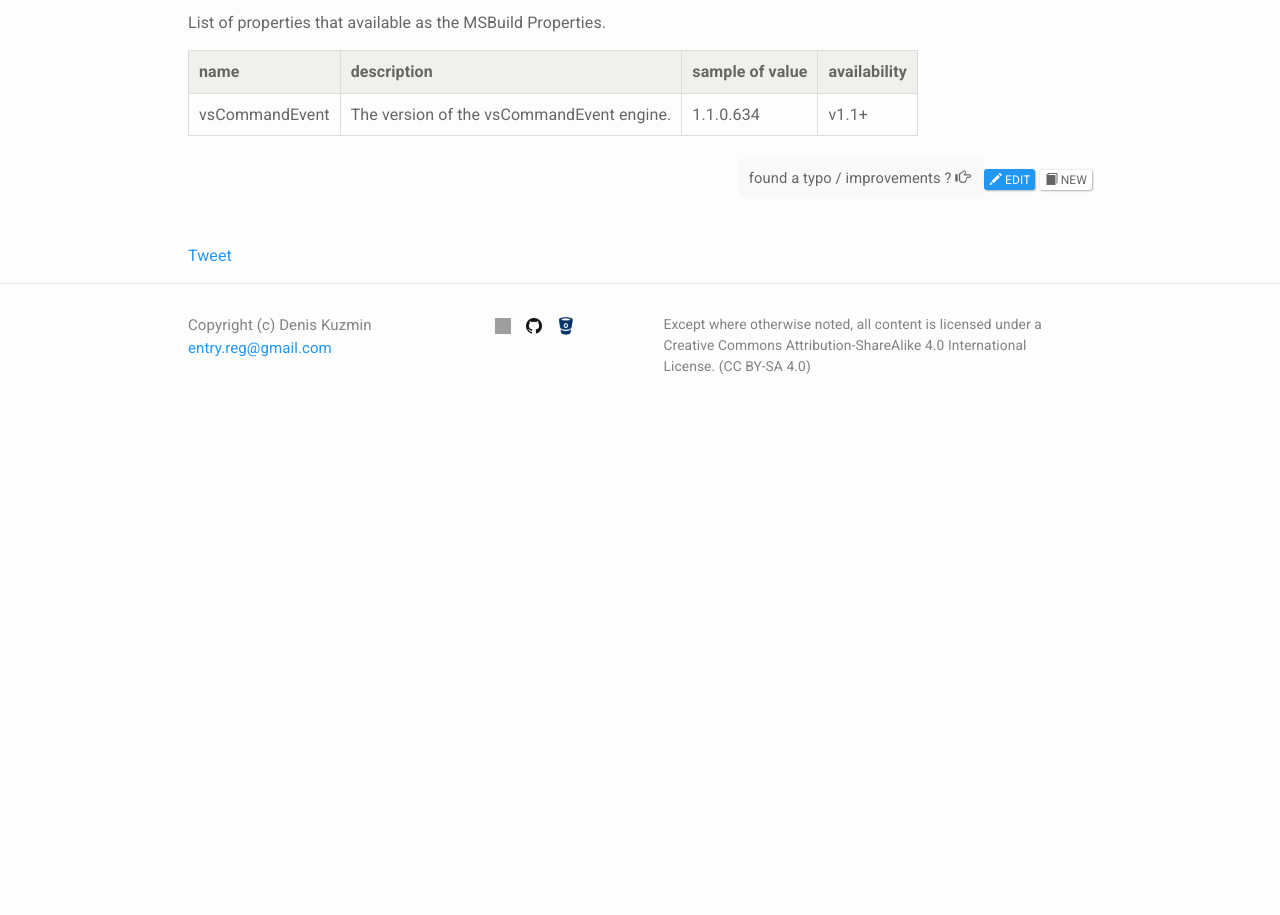
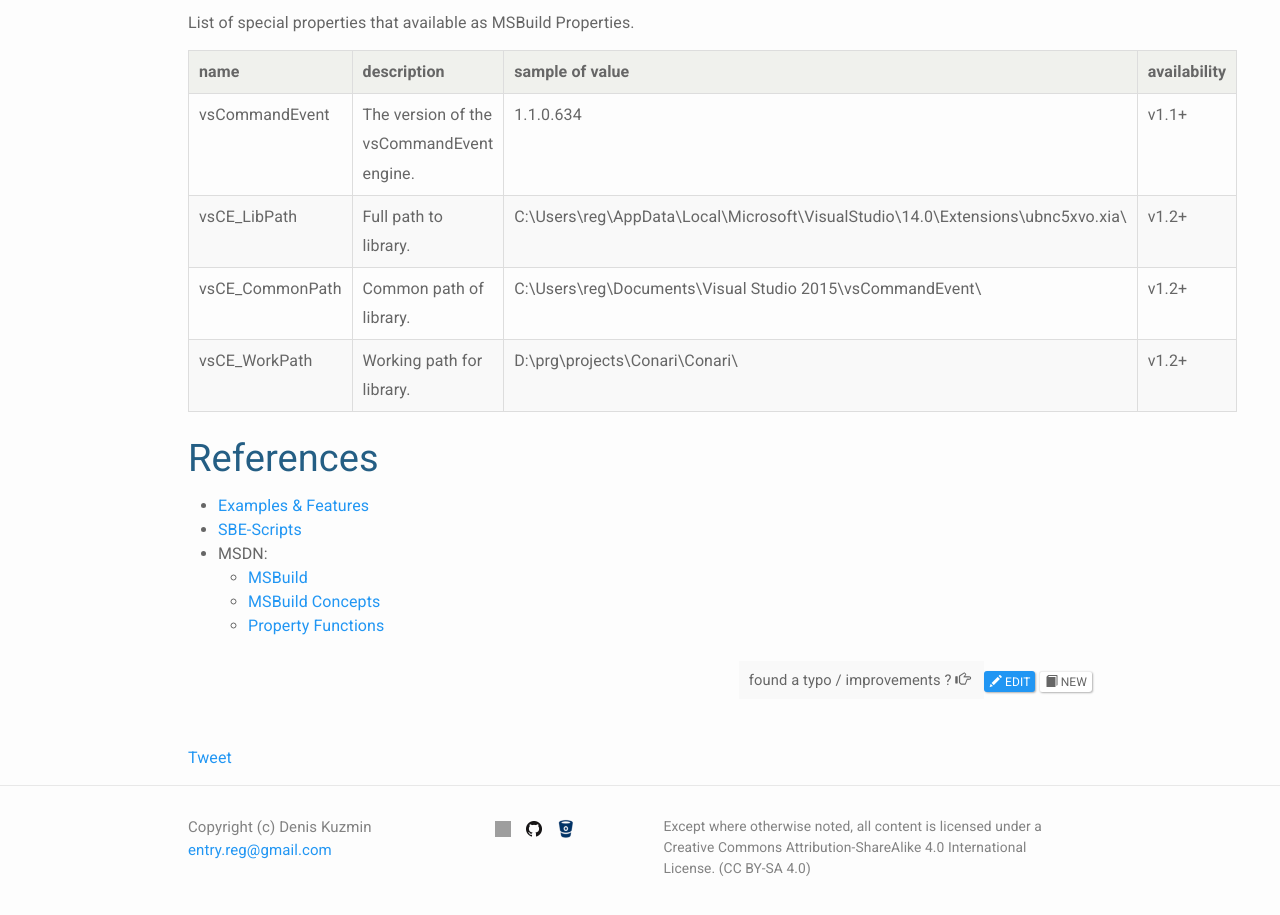
Before and after one commit to 3F/web.vsCE, a Jekyll site: the page built from _doc/Scripts/MSBuild.md, in a window 1280 px wide and 1239 px high. Shown: the part 300-1215 px from the top of the window. Built offline with Jekyll 4.4.1, drawn with Linux system fonts in a browser that asks for light colours; nearby versions of some CDN libraries; comment, search, counter and statistics services are not loaded; some of the changed text lies outside the part shown; grey boxes are pictures that could not be loaded.

Commit message:
link to v1.2.0

```diff
--- a/_config.yml
+++ b/_config.yml
@@ -53,17 +53,20 @@ msblang: bash
 
 ## VSPackage
 
-lnkCur_VSPackage:   [ "v1.1.0", "vsCommandEvent&#95;v1.1.0.672&#95;[9c1a9f7][net45].vsix", "https://visualstudiogallery.msdn.microsoft.com/ad9f19b2-04c0-46fe-9637-9a52ce4ca661/file/184640/5/" ]
+lnkCur_VSPackage:   [ "v1.2.0", "vsCommandEvent&#95;v1.2.0.11076&#95;a7bae2f&#95;net40.vsix", "https://sourceforge.net/projects/vssbe/files/vsCommandEvent/v1.x/net40/vsCommandEvent_v1.2.0.11076_a7bae2f_net40.vsix/download" ]
 lnkList_VSPackage:  [
-                        [ "v1.1.0", "vsCommandEvent&#95;v1.1.0.672&#95;[9c1a9f7][net45].vsix", "https://sourceforge.net/projects/vssbe/files/vsCommandEvent/v1.x/vsCommandEvent_v1.1.0.672_%5B9c1a9f7%5D%5Bnet45%5D.vsix/download" ],
+                        [ "v1.2.0_net40", "vsCommandEvent&#95;v1.2.0.11076&#95;a7bae2f&#95;net40.vsix", "https://sourceforge.net/projects/vssbe/files/vsCommandEvent/v1.x/net40/vsCommandEvent_v1.2.0.11076_a7bae2f_net40.vsix/download" ],
+                        [ "v1.2.0_net45", "vsCommandEvent&#95;v1.2.0.11077&#95;a7bae2f&#95;net45.vsix", "https://sourceforge.net/projects/vssbe/files/vsCommandEvent/v1.x/net45/vsCommandEvent_v1.2.0.11077_a7bae2f_net45.vsix/download" ],
+                        [ "v1.1.0", "vsCommandEvent&#95;v1.1.0.672&#95;[9c1a9f7][net45].vsix", "https://sourceforge.net/projects/vssbe/files/vsCommandEvent/v1.x/vsCommandEvent_v1.1.0.672_%5B9c1a9f7%5D%5Bnet45%5D.vsix/download" ]
+                    ]
+lnkOld_VSPackage:   [
                         [ "v1.0.0", "vsCommandEvent&#95;v1.0.0.3751&#95;[7a415e0][net45].vsix", "http://sourceforge.net/projects/vssbe/files/vsCommandEvent/v1.x/vsCommandEvent_v1.0.0.3751_%5B7a415e0%5D%5Bnet45%5D.vsix/download" ]
                     ]
-lnkOld_VSPackage:   []
 lnkAll_VSPackage:   [ "/v1.x/", "https://sourceforge.net/projects/vssbe/files/vsCommandEvent/v1.x/" ]
 
 ## used vsSBE
 
-verUsedVSSBE: "v0.12.7"
+verUsedVSSBE: "v0.12.9"
 
 #######################################
 # Sources
--- a/_doc/Scripts/MSBuild.md
+++ b/_doc/Scripts/MSBuild.md
@@ -4,10 +4,22 @@ title: MSBuild
 permalink: /doc/Scripts/MSBuild/
 ---
 
-## Additional MSBuild Properties
+## Special MSBuild Properties
 
-List of properties that available as the MSBuild Properties.
+List of special properties that available as MSBuild Properties.
 
-name           | description                              | sample of value  | availability
----------------|------------------------------------------|------------------|-------------
-vsCommandEvent |The version of the vsCommandEvent engine. | 1.1.0.634        | v1.1+
+name                 | description                                    | sample of value                                                                 | availability
+---------------------|------------------------------------------------|---------------------------------------------------------------------------------|-------------
+vsCommandEvent       |The version of the vsCommandEvent engine.       | 1.1.0.634                                                                       | v1.1+
+vsCE_LibPath         |Full path to library.                           | C:\Users\reg\AppData\Local\Microsoft\VisualStudio\14.0\Extensions\ubnc5xvo.xia\ | v1.2+
+vsCE_CommonPath      |Common path of library.                         | C:\Users\reg\Documents\Visual Studio 2015\vsCommandEvent\                       | v1.2+
+vsCE_WorkPath        |Working path for library.                       | D:\prg\projects\Conari\Conari\                                                  | v1.2+
+
+# References
+
+* [Examples & Features](../../Examples/)
+* [SBE-Scripts](../SBE-Scripts/)
+* MSDN:
+    * [MSBuild](http://msdn.microsoft.com/en-us/library/vstudio/dd393574.aspx)
+    * [MSBuild Concepts](http://msdn.microsoft.com/en-us/library/vstudio/dd637714.aspx)
+    * [Property Functions](http://msdn.microsoft.com/en-us/library/vstudio/dd633440%28v=vs.120%29.aspx)
--- a/index.html
+++ b/index.html
@@ -56,6 +56,12 @@ title: vsCommandEvent
               </tr>
               <tr>
                 <td>
+                  <!--<span class="glyphicon glyphicon-tree-conifer" aria-hidden="true"></span>-->
+                </td>
+                <td><a href="{{site.docp}}/Scripts/MSBuild/">MSBuild</a></td>
+              </tr>
+              <tr>
+                <td>
                   <span class="glyphicon glyphicon-equalizer" aria-hidden="true"></span>
                 </td>
                 <td><b><a href="{{site.docp}}/Examples/">Examples</a></b></td>
```
